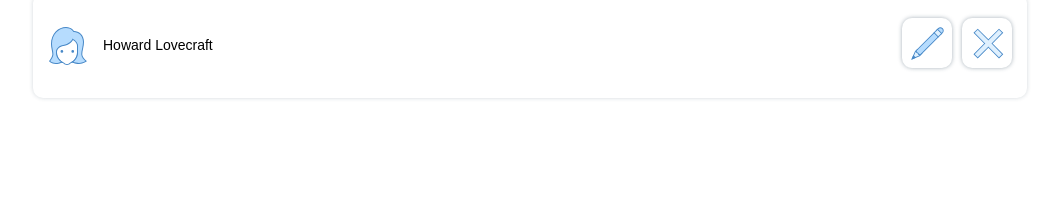
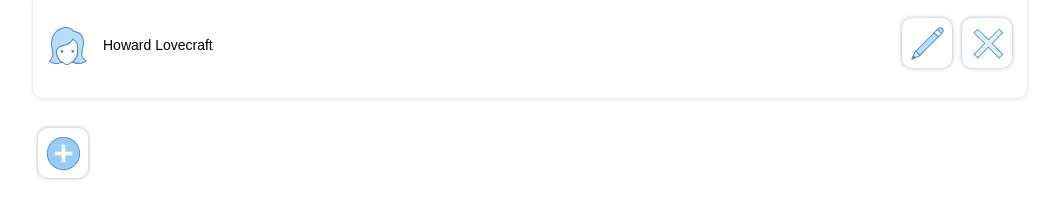
Before and after one commit to morwen27/test-app, an Angular app: page / in a window 1280 px wide. Shown: the part 277-496 px from the top of the page, without its empty margins (110-1169 px from the left). Built offline with nearby package versions, Linux system fonts and the light colour scheme.

Commit message:
added button for adding person

```diff
--- a/src/app/persons/container/person-container.component.html
+++ b/src/app/persons/container/person-container.component.html
@@ -1,3 +1,4 @@
 <app-person [persons]="persons$ | async">
-    <button class="button button_add"></button>
+
 </app-person>
+<button class="button button_add"></button>
```
